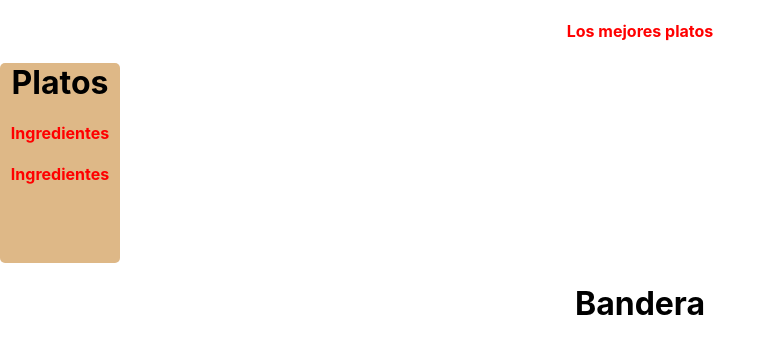
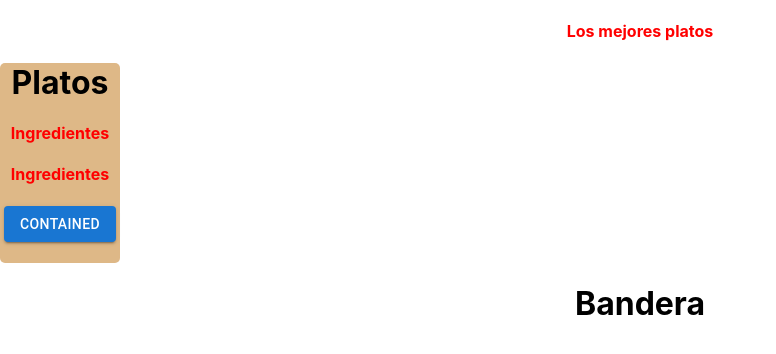
Before and after one commit to Andreabcm/my_first_app_react, a React (Create React App) app: page / in a window 1280 px wide. Shown: the top 354 px of the page, without its empty margins (0-776 px from the left). Built offline with nearby package versions, Linux system fonts and the light colour scheme.

Commit message:
installing and testing the material-ui framework

```diff
--- a/package.json
+++ b/package.json
@@ -3,6 +3,9 @@
   "version": "0.1.0",
   "private": true,
   "dependencies": {
+    "@emotion/react": "^11.7.1",
+    "@emotion/styled": "^11.6.0",
+    "@mui/material": "^5.2.8",
     "@testing-library/jest-dom": "^5.11.4",
     "@testing-library/react": "^11.1.0",
     "@testing-library/user-event": "^12.1.10",
--- a/src/components/dish.js
+++ b/src/components/dish.js
@@ -1,5 +1,6 @@
 import React, { Component, Fragment } from "react";
 import '../styles/dish.css';
+import Button from '@mui/material/Button';
 
 export class Flag extends Component{
     render(){
@@ -28,6 +29,7 @@ class Dish extends Component{
             <div className="dish">
                 <h1>Platos</h1>
                 <Ingredient/>
+                <Button variant="contained">Contained</Button>
             </div>
         )
     }
```
Also changed, not shown: 2 other files (tests, documents, lock files or other folders).
